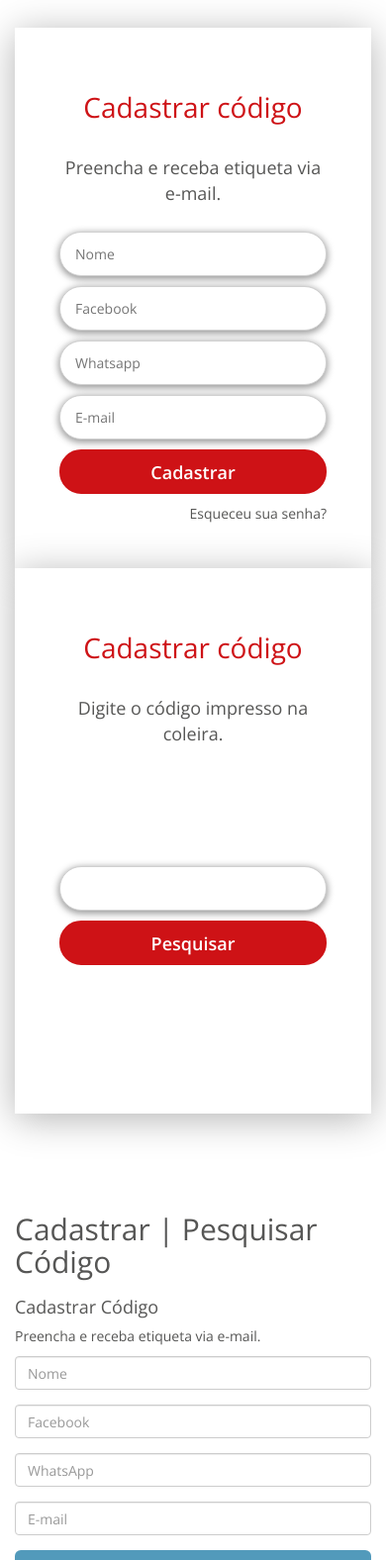
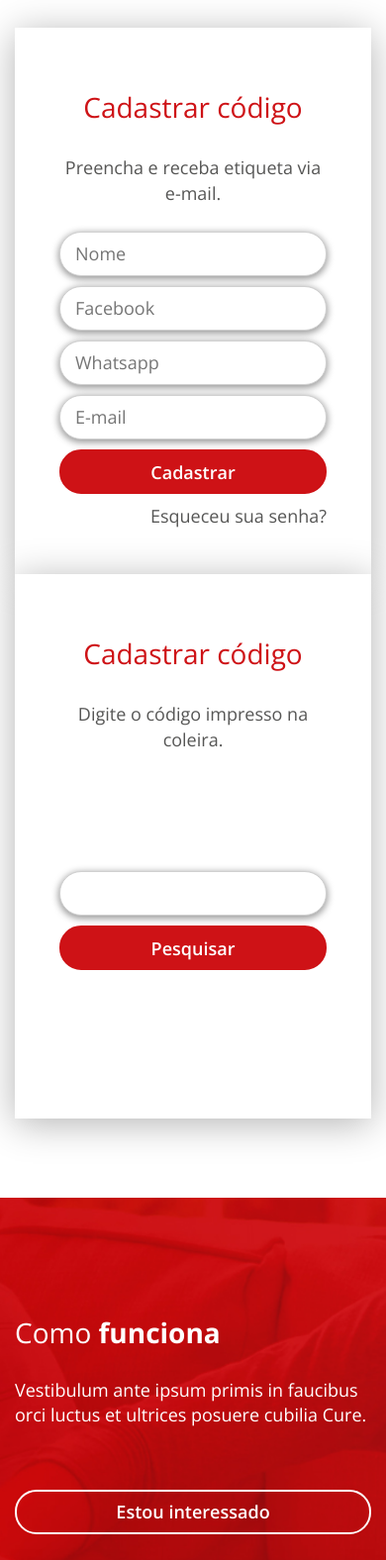
Before and after one commit to Geffersonvivan/ReePet, a PHP site: page / in a window 390 px wide; the page is wider, and only the part inside the window is pictured. Shown: the part 891-2467 px from the top of that part at 99% size. Run offline with PHP 8.4, Linux system fonts and the light colour scheme; some libraries are stand-ins or nearby versions.

Commit message:
Como funciona area

```diff
--- a/Style/css/components.css
+++ b/Style/css/components.css
@@ -36,6 +36,11 @@
 .button--outline:focus,
 .button--outline:active{
   color: #565655;
+}
+
+.button--outline.button--white{
+  border-color: white;
+  color: white;
 }
 
 .button--full-width{
--- a/Style/css/helpers.css
+++ b/Style/css/helpers.css
@@ -5,4 +5,25 @@
 .section-area{
   padding-top: 75px;
   padding-bottom: 80px;
+  font-size: 18px;
 }
+
+  .section-area__title{
+    font-weight: 300;
+    font-size: 28px;
+    margin-bottom: 30px;
+  }
+
+.bg-img-red-family{
+  background-image: url("../img/background-red-family.jpg");
+  background-size: cover;
+  background-position: center;
+}
+
+.text-white{
+  color: white;
+}
+
+.shadow-dp-3{
+  box-shadow: 0 4px 20px 4px rgba(0,0,0, .6);
+}
--- a/Style/css/style.css
+++ b/Style/css/style.css
@@ -55,3 +55,23 @@ body{
 		font-size: 38px;
 		line-height: 1.2;
 	}
+
+/* ID's */
+#search-code-content{
+	height: 300px;
+	display: flex;
+	align-items: center;
+}
+#search-code-content > * {
+	width: 100%;
+}
+
+#how-works-area{
+	height: 310px;
+	display: flex;
+	align-items: center;
+}
+
+#how-works-area h2{
+	margin-top: 0;
+}
--- a/index.php
+++ b/index.php
@@ -115,7 +115,7 @@
 			</div>
     </header>
 
-
+		<!-- Cadastro e pesquisa de código -->
 		<section class="section-area">
 			<div class="container">
 				<div class="row">
@@ -143,16 +143,6 @@
 							<div class="card__description">
 								<p>Digite o código impresso na coleira.</p>
 							</div>
-							<style>
-								#search-code-content{
-									height: 300px;
-									display: flex;
-									align-items: center;
-								}
-								#search-code-content > * {
-									width: 100%;
-								}
-							</style>
 							<div id="search-code-content">
 								<div>
 									<form class="form" method="post">
@@ -161,6 +151,32 @@
 									</form>
 								</div>
 							</div>
+						</div>
+					</div>
+				</div>
+			</div>
+		</section>
+
+		<section class="section-area text-white bg-img-red-family">
+			<div class="container">
+				<div class="row">
+					<div class="col-md-5">
+						<div id="how-works-area">
+							<div>
+								<h2 class="section-area__title">Como <b>funciona</b></h2>
+								<p>Vestibulum ante ipsum primis in faucibus orci luctus et ultrices posuere cubilia Cure.</p>
+								<div class="row">
+									<div class="col-md-8">
+										<br><br>
+										<a class="button button--outline button--white button--full-width" href="#">Estou interessado</a>
+									</div>
+								</div>
+							</div>
+						</div>
+					</div>
+					<div class="col-md-6 col-md-offset-1">
+						<div class="embed-responsive embed-responsive-16by9 shadow-dp-3">
+							<iframe class="embed-responsive-item" src="https://www.youtube.com/embed/c2OTHeCKsBE" frameborder="0" allowfullscreen></iframe>
 						</div>
 					</div>
 				</div>
```
Also changed, not shown: Style/img/background-red-family.jpg (added).
